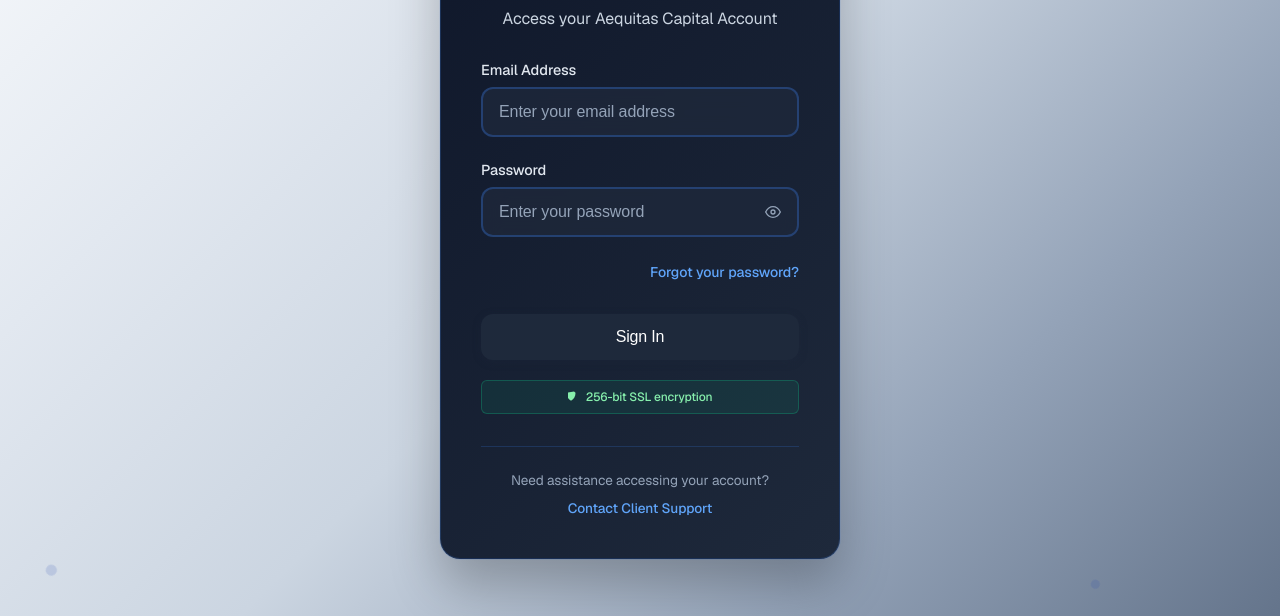
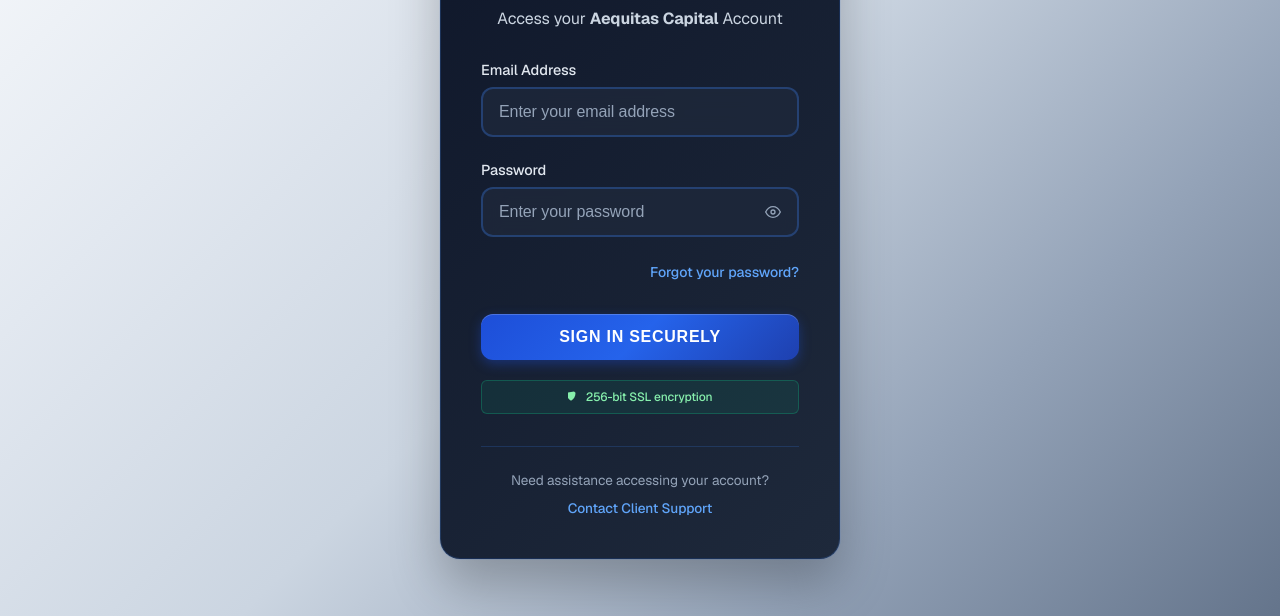
Before and after one commit to Traderyo93/Aequitasdash, a website: page login.html in a window 1280 px wide. Shown: the part 184-800 px from the top of the page. Drawn offline with nearby package versions, Linux system fonts and the light colour scheme.

Commit message:
Update login.html

```diff
--- a/login.html
+++ b/login.html
@@ -54,16 +54,16 @@
 
         @keyframes float {
             0% {
-                transform: translateY(110vh) rotate(0deg);
+                transform: translateY(120vh) rotate(0deg);
                 opacity: 0;
             }
-            5% {
+            3% {
                 opacity: 0.15;
-                transform: translateY(100vh) rotate(18deg);
+                transform: translateY(100vh) rotate(10deg);
             }
-            95% {
+            97% {
                 opacity: 0.15;
-                transform: translateY(-10vh) rotate(342deg);
+                transform: translateY(-10vh) rotate(350deg);
             }
             100% {
                 transform: translateY(-20vh) rotate(360deg);
@@ -222,31 +222,51 @@
         .login-btn {
             width: 100%;
             padding: 0.875rem 1.25rem;
-            background: #1e293b;
+            background: linear-gradient(135deg, #1d4ed8 0%, #2563eb 50%, #1e40af 100%);
             border: none;
             border-radius: 0.75rem;
             color: white;
-            font-weight: 500;
+            font-weight: 700;
             font-size: 1rem;
             cursor: pointer;
-            transition: all 0.3s ease;
-            letter-spacing: -0.01em;
+            transition: all 0.3s cubic-bezier(0.4, 0, 0.2, 1);
+            text-transform: uppercase;
+            letter-spacing: 0.75px;
             position: relative;
+            overflow: hidden;
             display: flex;
             align-items: center;
             justify-content: center;
             gap: 0.5rem;
-            box-shadow: 0 2px 8px rgba(30, 41, 59, 0.3);
+            box-shadow:
+                0 4px 12px rgba(29, 78, 216, 0.4),
+                inset 0 1px 0 rgba(255, 255, 255, 0.2);
+        }
+
+        .login-btn::before {
+            content: '';
+            position: absolute;
+            top: 0;
+            left: -100%;
+            width: 100%;
+            height: 100%;
+            background: linear-gradient(90deg, transparent, rgba(255, 255, 255, 0.2), transparent);
+            transition: left 0.5s ease;
+        }
+
+        .login-btn:hover::before {
+            left: 100%;
         }
 
         .login-btn:hover {
-            background: #334155;
-            transform: translateY(-1px);
-            box-shadow: 0 4px 12px rgba(30, 41, 59, 0.4);
+            transform: translateY(-2px);
+            box-shadow:
+                0 8px 25px rgba(29, 78, 216, 0.5),
+                inset 0 1px 0 rgba(255, 255, 255, 0.3);
         }
 
         .login-btn:active {
-            transform: translateY(0);
+            transform: translateY(-1px);
         }
 
         .login-btn.loading {
@@ -387,7 +407,7 @@
             <div class="logo">
                 <img src="https://i.ibb.co/8DfYwWdG/Aequitas-White-Logo.png" alt="Aequitas Capital Partners" class="logo-image">
             </div>
-            <p class="login-subtitle">Access your Aequitas Capital Account</p>
+            <p class="login-subtitle">Access your <strong>Aequitas Capital</strong> Account</p>
         </div>
 
         <form id="loginForm">
@@ -415,7 +435,7 @@
 
             <button type="submit" class="login-btn" id="loginBtn">
                 <span class="spinner"></span>
-                <span class="btn-text">Sign In</span>
+                <span class="btn-text">Sign In Securely</span>
             </button>
 
             <div class="security-badge">
@@ -441,10 +461,10 @@
     </div>
 
     <script>
-        // Create floating particles - fewer bubbles
+        // Create floating particles - start completely off screen
         function createParticles() {
             const particlesContainer = document.getElementById('particles');
-            const particleCount = 20; // Reduced from 50
+            const particleCount = 20;
 
             for (let i = 0; i < particleCount; i++) {
                 const particle = document.createElement('div');
@@ -458,11 +478,14 @@
                 // Random horizontal position
                 particle.style.left = Math.random() * 100 + '%';
 
-                // Random animation delay
-                particle.style.animationDelay = Math.random() * 30 + 's';
+                // Start completely off screen below
+                particle.style.top = '100vh';
+
+                // Random animation delay (longer delays)
+                particle.style.animationDelay = Math.random() * 45 + 's';
 
                 // Random animation duration
-                particle.style.animationDuration = (Math.random() * 15 + 25) + 's';
+                particle.style.animationDuration = (Math.random() * 20 + 30) + 's';
 
                 particlesContainer.appendChild(particle);
             }
@@ -578,7 +601,7 @@
             } catch (error) {
                 console.error('Login error:', error);
                 loginBtn.classList.remove('loading');
-                loginBtn.querySelector('.btn-text').textContent = 'Sign In';
+                loginBtn.querySelector('.btn-text').textContent = 'Sign In Securely';
                 errorMessage.textContent = error.message || 'Login failed. Please check your credentials and try again.';
                 errorMessage.style.display = 'block';
             }
```
